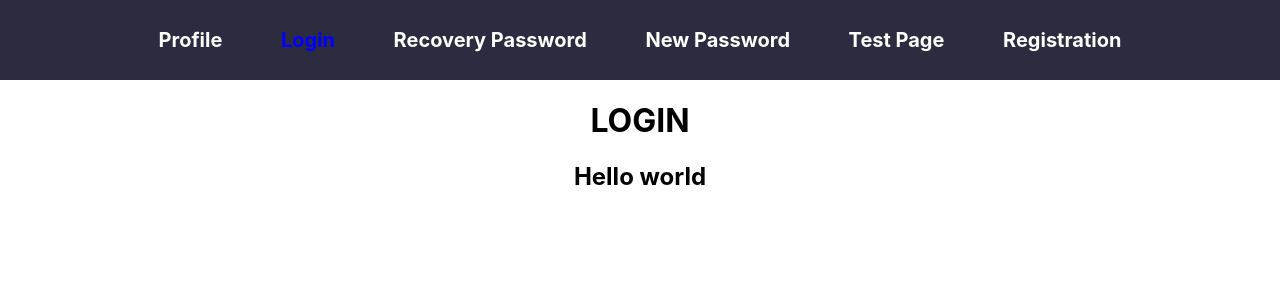
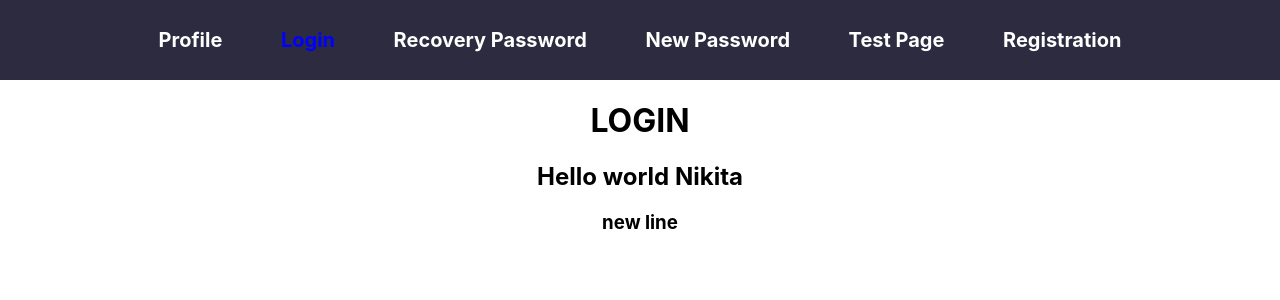
Before and after one commit to SergeyichNik/projectFriday, a React (Create React App) app: page /#/login in a window 1280 px wide. Shown: the top 300 px of the page. Built offline with nearby package versions, Linux system fonts and the light colour scheme.

Commit message:
refactor Login.tsx

```diff
--- a/src/pages/Login.tsx
+++ b/src/pages/Login.tsx
@@ -4,7 +4,8 @@ const Login = () => {
     return (
         <div className={classes.common}>
             <h1>LOGIN</h1>
-            <h2>Hello world</h2>
+            <h2>Hello world Nikita</h2>
+            <h3>new line</h3>
         </div>
     );
 };
```
